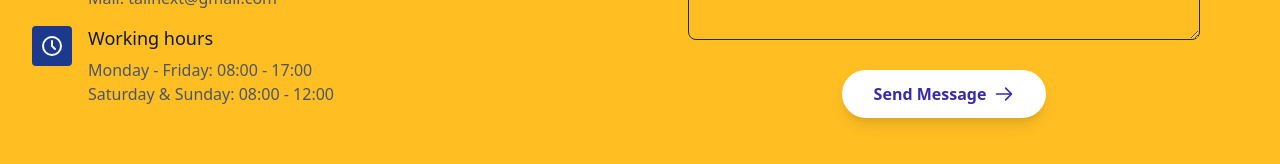
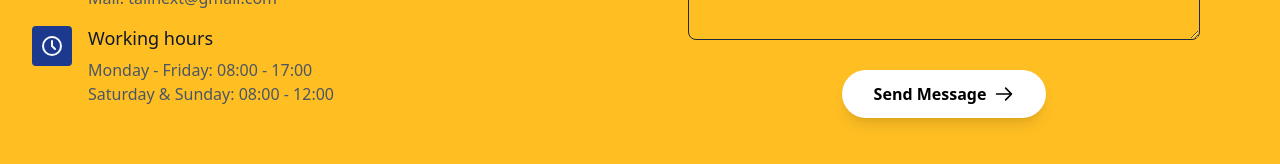
Before and after one commit to remote-cto/aiofy, a Next.js app: page / in a window 1280 px wide. Shown: the part 5298-5462 px from the top of the page. Built offline with nearby package versions, Linux system fonts and the light colour scheme.

Commit message:
button color updated

```diff
--- a/app/components/ContactForm.tsx
+++ b/app/components/ContactForm.tsx
@@ -161,7 +161,7 @@ const ContactForm: React.FC = () => {
                 <div className="text-center">
                   <button
                     type="submit"
-                    className="px-8 py-3 bg-white text-indigo-800 font-bold rounded-full shadow-lg hover:shadow-xl transition-all duration-300 transform hover:-translate-y-1 flex mx-auto items-center"
+                    className="px-8 py-3 bg-white text-black font-bold rounded-full shadow-lg hover:shadow-xl transition-all duration-300 transform hover:-translate-y-1 flex mx-auto items-center"
                   >
                     Send Message
                     <svg
```
